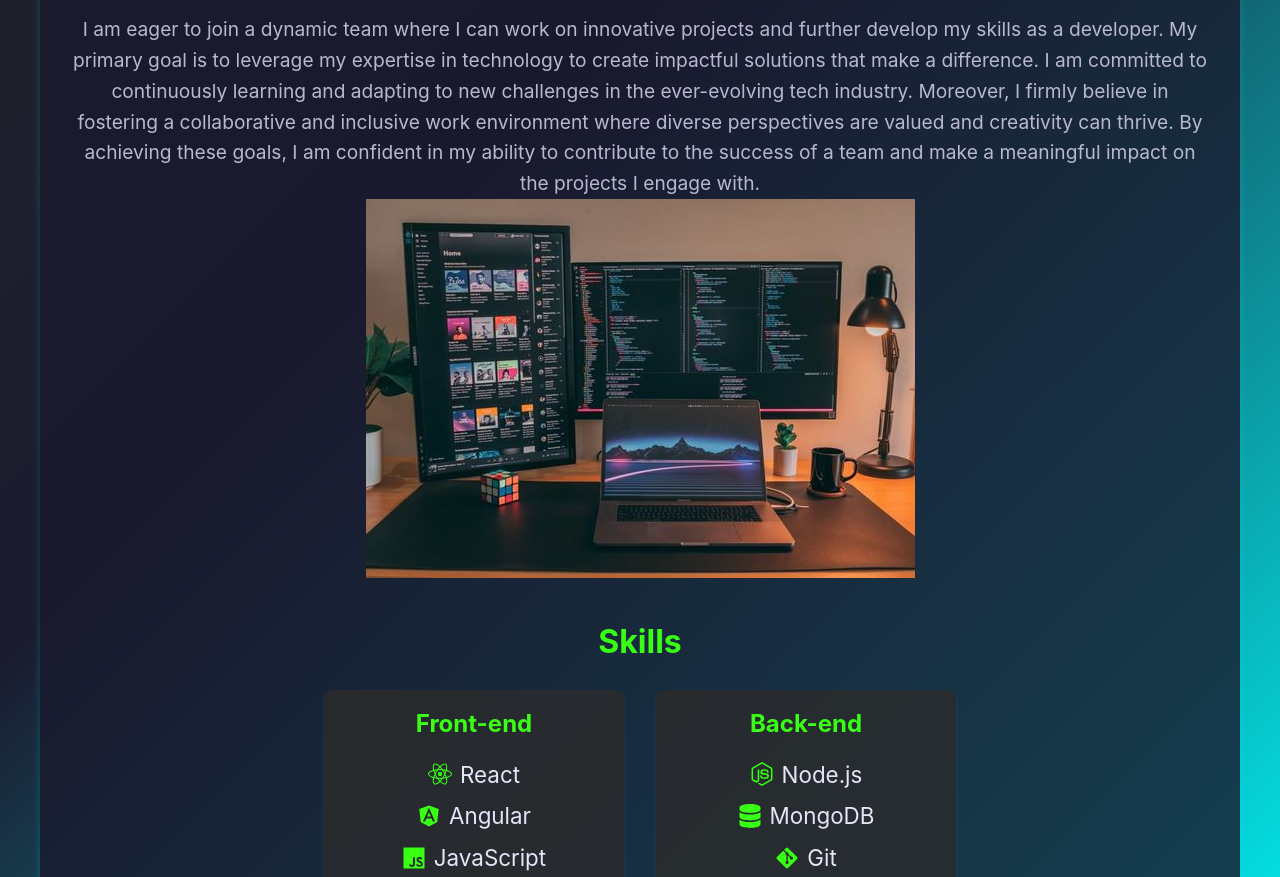
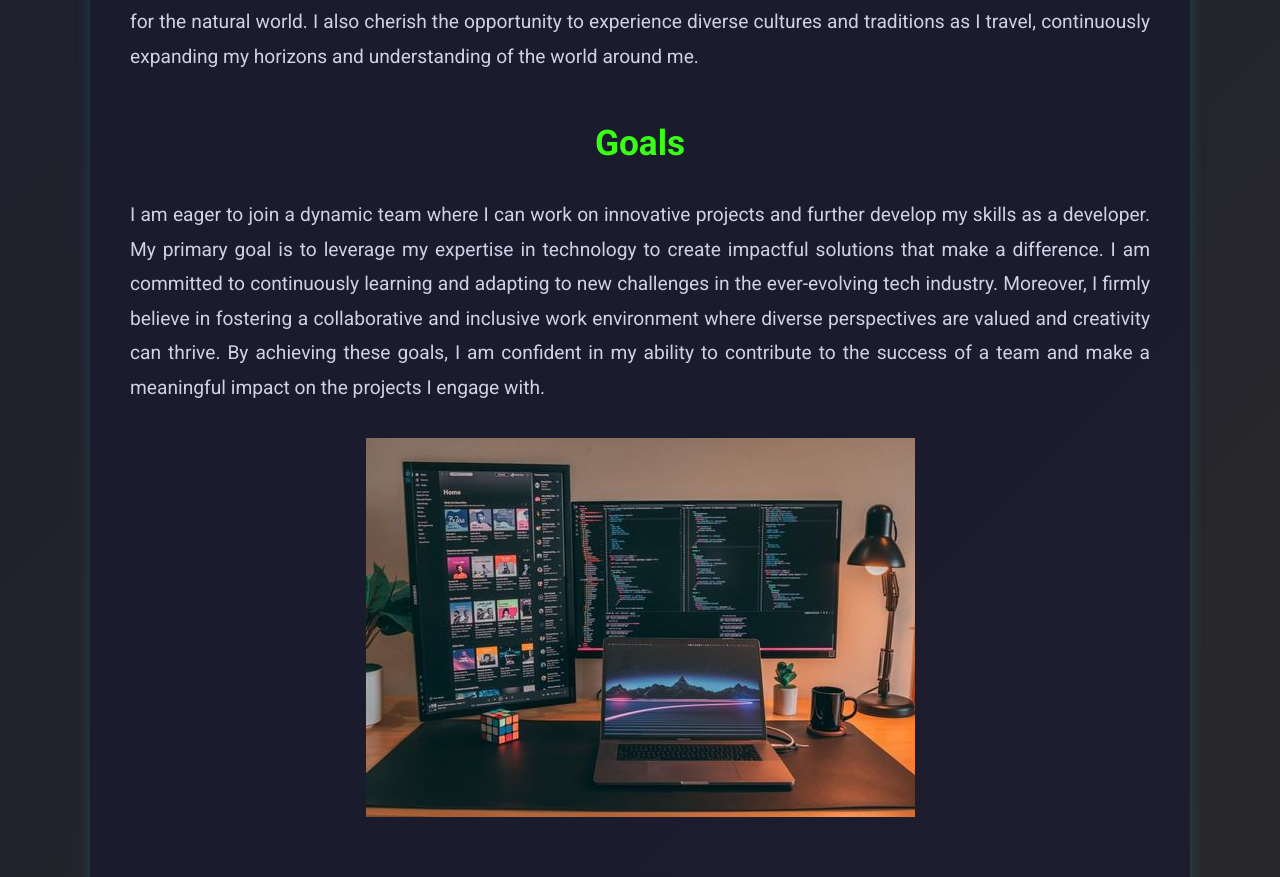
Before and after one commit to JDestefano11/React-Portfolio-Vite, a React (Vite) app: page /#/ in a window 1280 px wide. Shown: the part 1902-2779 px from the top of the page. Built offline with nearby package versions, Linux system fonts and the light colour scheme.

Commit message:
"Updated about page background to blend in through the entire website. "

```diff
--- a/src/styles/About.css
+++ b/src/styles/About.css
@@ -4,64 +4,70 @@
   display: flex;
   flex-direction: column;
   align-items: center;
-  padding: 2rem;
-  background: linear-gradient(135deg, #2b2b2b, #1a1a2e, #00ffff);
+  padding: 3rem;
+  background: linear-gradient(135deg, #1a1a2e, #2b2b2b);
   color: #e6e6fa;
+  font-family: "Roboto", sans-serif;
 }
 
 .about-container {
-  max-width: 1200px;
+  max-width: 1100px;
   width: 100%;
-  padding: 2rem;
-  background-color: rgba(26, 26, 46, 0.8);
-  border-radius: 8px;
-  box-shadow: 0 4px 8px rgba(0, 255, 255, 0.2);
+  padding: 2.5rem;
+  background-color: rgba(26, 26, 46, 0.85);
+  border-radius: 12px;
+  box-shadow: 0 8px 16px rgba(0, 255, 255, 0.15);
 }
 
 .about-intro {
   text-align: center;
-  margin-bottom: 2rem;
-  font-size: 1.2rem;
+  margin-bottom: 2.5rem;
+  font-size: 1.3rem;
+  line-height: 1.7;
+  color: #b8b8d1;
 }
 
 .section-title {
-  font-size: 2rem;
+  font-size: 2.2rem;
+  font-weight: 700;
   color: #39ff14;
-  margin-bottom: 1rem;
+  margin-bottom: 1.5rem;
 }
 
 .description {
   font-size: 1.2rem;
-  color: #b8b8d1;
-  line-height: 1.6;
+  color: #d1d1e6;
+  line-height: 1.8;
+  margin-bottom: 2rem;
+  text-align: justify;
 }
 
 .skill-grid {
-  display: flex;
-  flex-wrap: wrap;
-  gap: 1rem;
+  display: grid;
+  grid-template-columns: repeat(auto-fit, minmax(280px, 1fr));
+  gap: 1.5rem;
   justify-content: center;
 }
 
 .skill-box {
-  flex: 1 1 300px;
-  max-width: 300px;
-  background-color: rgba(43, 43, 43, 0.8);
-  padding: 1rem;
-  border-radius: 8px;
-  box-shadow: 0 2px 4px rgba(0, 255, 255, 0.1);
-  margin: 0.5rem;
-  box-sizing: border-box;
-  display: flex;
-  flex-direction: column;
-  align-items: center;
+  background-color: rgba(43, 43, 43, 0.85);
+  padding: 1.5rem;
+  border-radius: 10px;
+  box-shadow: 0 4px 10px rgba(0, 255, 255, 0.15);
   text-align: center;
+  transition: transform 0.3s ease, box-shadow 0.3s ease;
+}
+
+.skill-box:hover {
+  transform: translateY(-5px);
+  box-shadow: 0 8px 20px rgba(0, 255, 255, 0.2);
 }
 
 .skill-box h4 {
-  font-size: 1.5rem;
+  font-size: 1.6rem;
+  font-weight: 500;
   color: #39ff14;
-  margin-bottom: 1rem;
+  margin-bottom: 1.2rem;
 }
 
 .skill-box ul {
@@ -71,28 +77,31 @@
 }
 
 .skill-box ul li {
+  font-size: 1.1rem;
+  color: #e6e6fa;
+  margin-bottom: 0.8rem;
   display: flex;
   align-items: center;
-  font-size: 1.4rem;
-  color: #e6e6fa;
-  margin-bottom: 0.5rem;
   justify-content: center;
 }
 
 .skill-box ul li svg {
-  margin-right: 0.5rem;
+  margin-right: 0.6rem;
   color: #39ff14;
-  font-size: 1.5rem;
+  font-size: 1.6rem;
 }
 
 .skills-title {
-  font-size: 2rem;
+  font-size: 2.2rem;
   color: #39ff14;
   text-align: center;
-  margin-bottom: 1rem;
+  margin-bottom: 2rem;
 }
 
 @media (max-width: 1200px) {
+  .about-container {
+    padding: 2rem;
+  }
   .skill-grid {
     gap: 1rem;
   }
@@ -100,8 +109,38 @@
 
 @media (max-width: 768px) {
   .about-container {
+    padding: 1.5rem;
+    font-size: 1rem;
+  }
+
+  .section-title {
+    font-size: 1.8rem;
+  }
+
+  .description {
+    font-size: 1rem;
+  }
+
+  .skill-box {
     padding: 1rem;
-    font-size: 1rem;
+  }
+
+  .skill-box h4 {
+    font-size: 1.3rem;
+  }
+
+  .skill-box ul li {
+    font-size: 0.9rem;
+  }
+}
+
+@media (max-width: 480px) {
+  .about {
+    padding: 1.5rem;
+  }
+
+  .about-container {
+    padding: 1rem;
   }
 
   .section-title {
@@ -109,68 +148,11 @@
   }
 
   .description {
-    font-size: 0.875rem;
-  }
-
-  .skill-box {
-    padding: 0.5rem;
-    max-width: 250px;
+    font-size: 0.9rem;
   }
 
   .skill-box h4 {
-    font-size: 1.125rem;
-  }
-
-  .skill-box ul li {
-    font-size: 0.875rem;
-  }
-}
-
-@media (max-width: 480px) {
-  .section-title {
-    font-size: 1.25rem;
-  }
-
-  .description {
-    font-size: 0.9rem;
-  }
-}
-@media screen and (min-width: 320px) and (max-width: 479px) {
-  .about {
-    padding: 1rem;
-  }
-
-  .about-container {
-    padding: 0.5rem;
-  }
-
-  .about-intro {
-    font-size: 1rem;
-    margin-bottom: 1rem;
-  }
-
-  .section-title {
     font-size: 1.2rem;
-  }
-
-  .description {
-    font-size: 0.8rem;
-  }
-
-  .skill-grid {
-    gap: 0.5rem;
-  }
-
-  .skill-box {
-    flex: 1 1 100%;
-    max-width: 100%;
-    padding: 0.5rem;
-    margin: 0.25rem 0;
-  }
-
-  .skill-box h4 {
-    font-size: 1rem;
-    margin-bottom: 0.5rem;
   }
 
   .skill-box ul li {
@@ -178,16 +160,10 @@
   }
 
   .skill-box ul li svg {
-    font-size: 1rem;
+    font-size: 1.4rem;
   }
 
   .skills-title {
-    font-size: 1.2rem;
-  }
-  .about-container img {
-    max-width: 100%;
-    height: auto;
-    display: block;
-    margin: 1rem auto;
+    font-size: 1.6rem;
   }
 }
```
